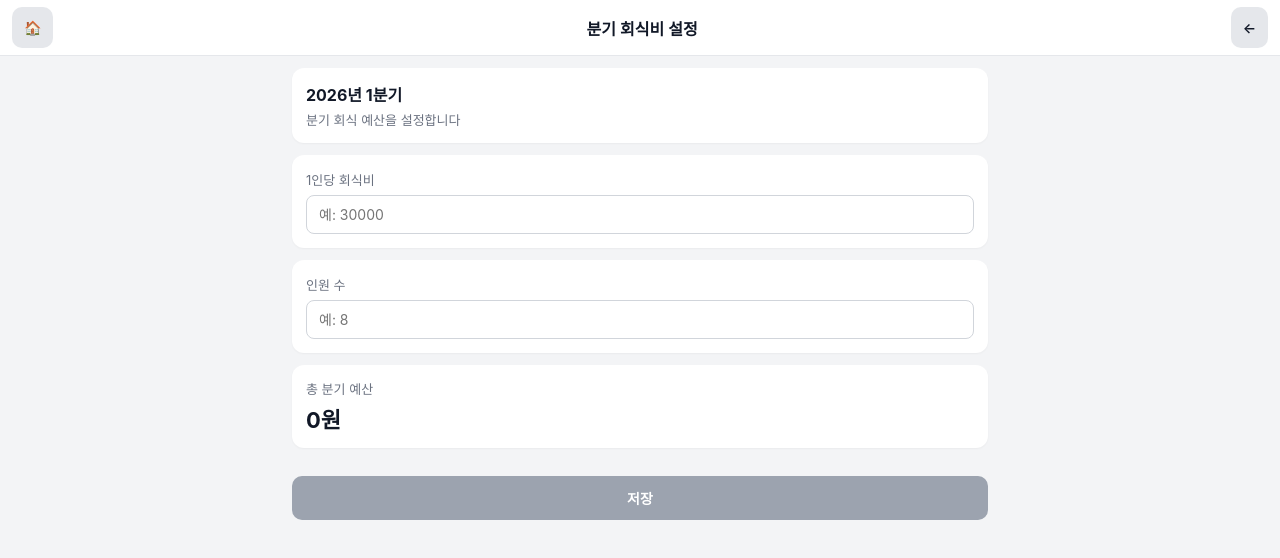
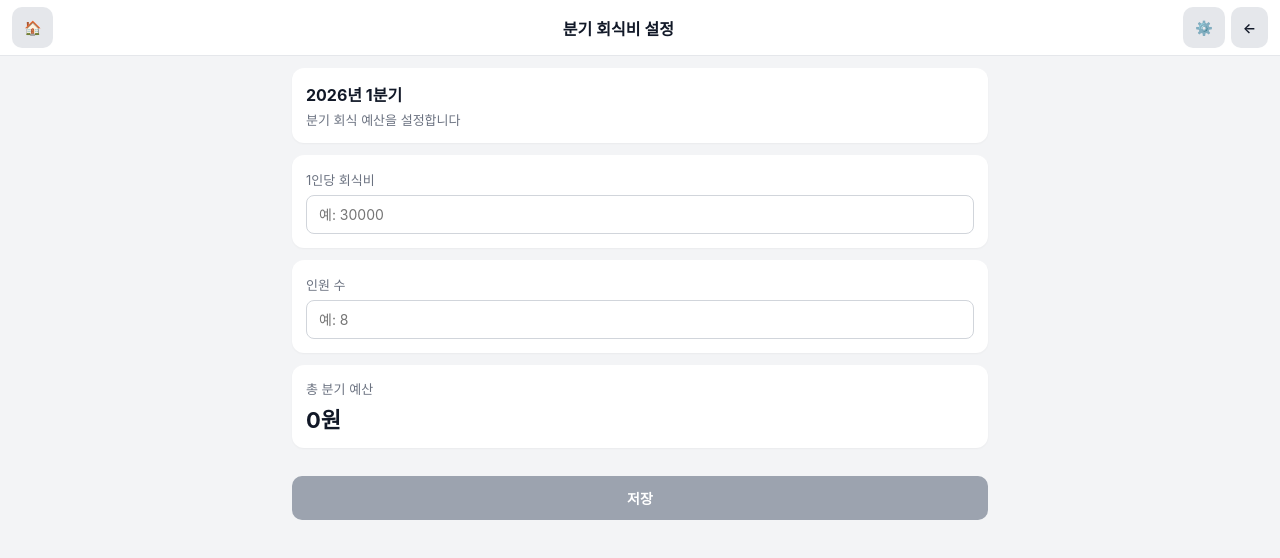
Before and after one commit to iterator7/hoesik, a React (Vite) app: page /quarter in a window 1280 px wide. Shown: the top 558 px of the page. Built offline with nearby package versions, Linux system fonts and the light colour scheme.

Commit message:
feat: add quarter budget setting button to header

```diff
--- a/src/components/AppHeader.jsx
+++ b/src/components/AppHeader.jsx
@@ -5,6 +5,7 @@ function AppHeader({ title = '회식 관리', showBack = true }) {
 
     return (
         <div className="header">
+            {/* 홈 */}
             <button
                 type="button"
                 className="btn secondary"
@@ -14,20 +15,33 @@ function AppHeader({ title = '회식 관리', showBack = true }) {
                 🏠
             </button>
 
+            {/* 타이틀 */}
             <div className="header-title">{title}</div>
 
-            {showBack ? (
+            {/* 우측 버튼 영역 */}
+            <div style={{ display: 'flex', gap: '6px' }}>
+                {/* 분기 예산 설정 */}
                 <button
                     type="button"
                     className="btn secondary"
-                    onClick={() => navigate(-1)}
-                    aria-label="뒤로"
+                    onClick={() => navigate('/quarter')}
+                    aria-label="분기 예산 설정"
                 >
-                    ←
+                    ⚙️
                 </button>
-            ) : (
-                <div style={{ width: '44px' }} />
-            )}
+
+                {/* 뒤로 */}
+                {showBack && (
+                    <button
+                        type="button"
+                        className="btn secondary"
+                        onClick={() => navigate(-1)}
+                        aria-label="뒤로"
+                    >
+                        ←
+                    </button>
+                )}
+            </div>
         </div>
     );
 }
```
